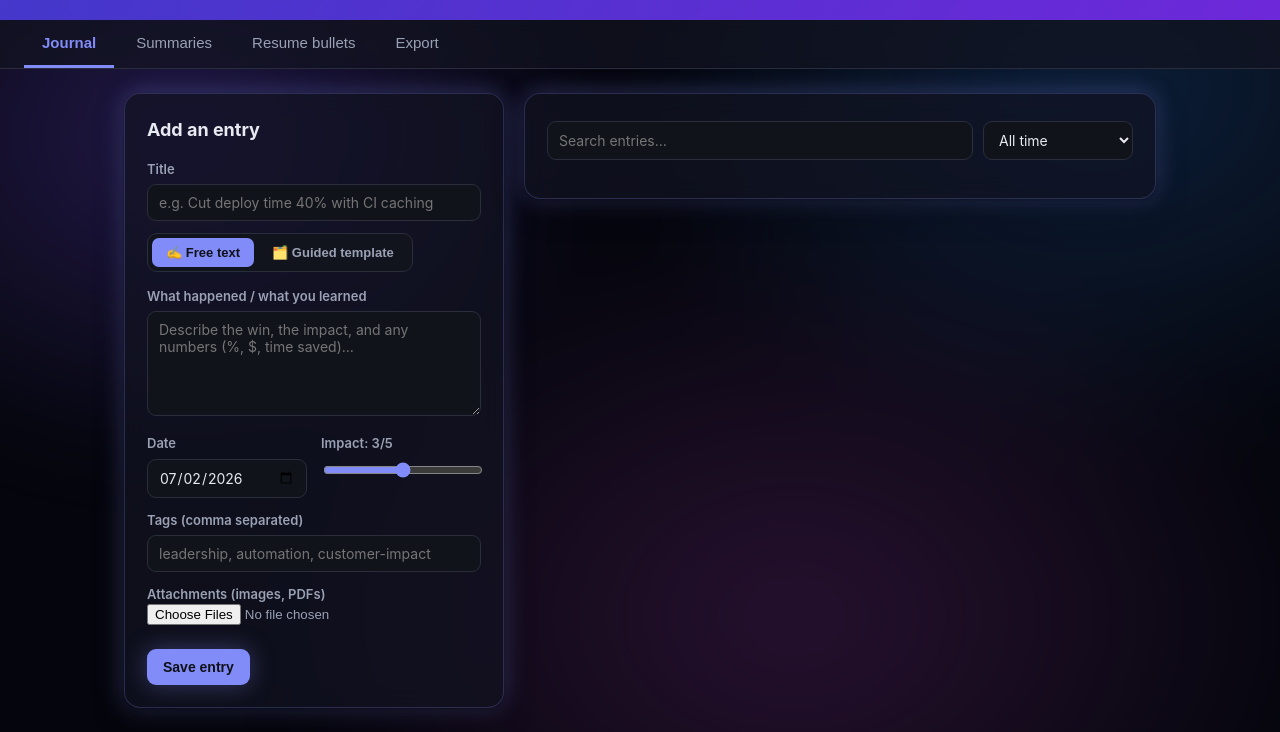
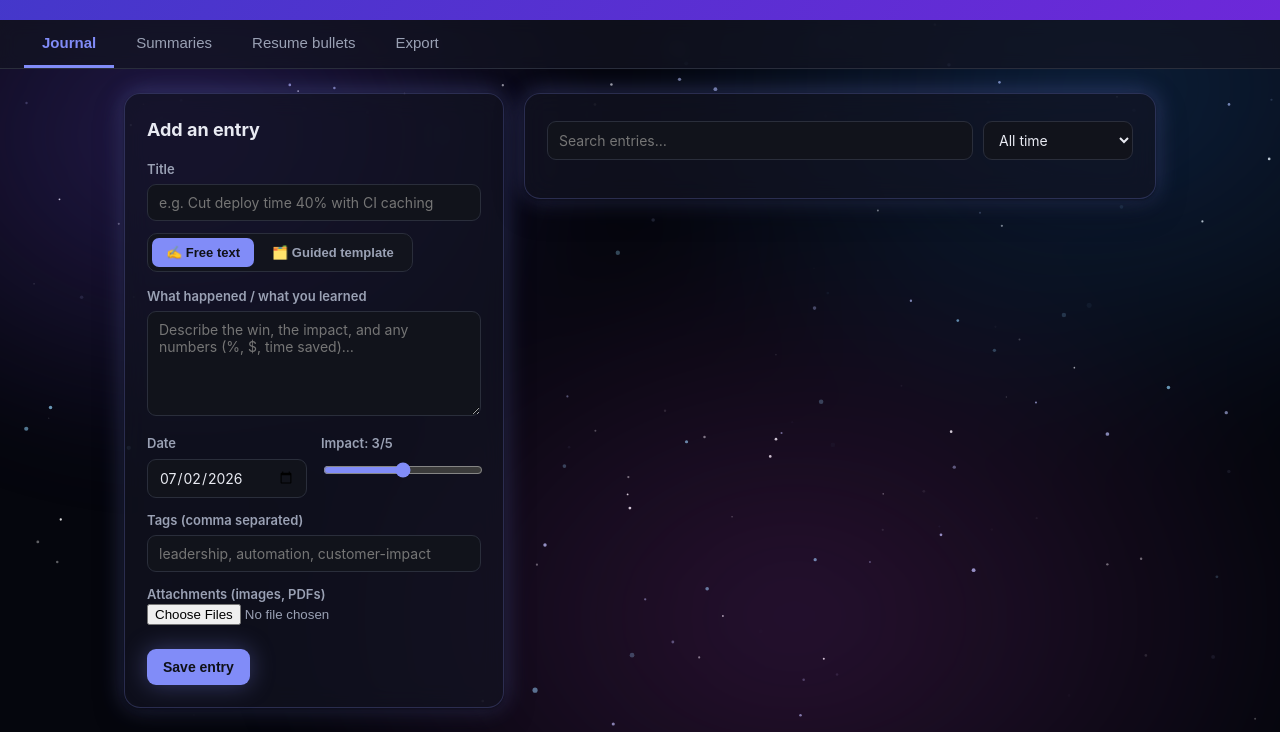
Before and after one commit to rs-acobb/win-journal, a website: page public/index.html in a window 1280 px wide. Both pictures are taken after a click on the button "🌙 Dark". Shown: the part 72-804 px from the top of the page. Drawn offline with Linux system fonts and the light colour scheme; no server answers.

Commit message:
Add canvas starfield renderer with unit-tested animation gate

```diff
--- a/public/index.html
+++ b/public/index.html
@@ -193,5 +193,6 @@
 
   <div id="toast" class="toast" role="status" aria-live="polite"></div>
   <script src="/app.js"></script>
+  <script src="/starfield.js"></script>
 </body>
 </html>
--- /dev/null
+++ b/public/starfield.js
@@ -0,0 +1,90 @@
+'use strict';
+
+// Pure gate: stars animate only in dark mood, decoration on, motion allowed.
+function shouldAnimate({ effectiveDark, highContrast, reducedMotion }) {
+  return Boolean(effectiveDark) && !highContrast && !reducedMotion;
+}
+
+// Under Node (tests) export the pure function and stop before touching the DOM.
+if (typeof module !== 'undefined' && module.exports) {
+  module.exports = { shouldAnimate };
+} else {
+  (function () {
+    const canvas = document.getElementById('starfield');
+    if (!canvas) return;
+    const ctx = canvas.getContext('2d');
+    const rm = window.matchMedia('(prefers-reduced-motion: reduce)');
+    const LAYERS = [
+      { count: 120, speed: 0.02, size: 1.2, varName: '--star-a' },
+      { count: 80, speed: 0.05, size: 1.6, varName: '--star-b' },
+      { count: 50, speed: 0.09, size: 2.2, varName: '--star-c' },
+    ];
+    const MAX = 300;
+    let stars = [], raf = 0, w = 0, h = 0, dpr = 1, mx = 0, my = 0, running = false, t = 0;
+
+    function currentState() {
+      const el = document.documentElement;
+      return {
+        effectiveDark: el.getAttribute('data-theme') === 'dark',
+        highContrast: el.getAttribute('data-contrast') === 'high',
+        reducedMotion: rm.matches,
+      };
+    }
+    function tokenColor(varName) {
+      return getComputedStyle(document.documentElement).getPropertyValue(varName).trim() || 'rgba(255,255,255,.8)';
+    }
+    function resize() {
+      dpr = Math.min(window.devicePixelRatio || 1, 2);
+      w = canvas.clientWidth; h = canvas.clientHeight;
+      canvas.width = Math.floor(w * dpr); canvas.height = Math.floor(h * dpr);
+      ctx.setTransform(dpr, 0, 0, dpr, 0, 0);
+      genStars();
+    }
+    function genStars() {
+      stars = [];
+      const scale = Math.min(1, (w * h) / (1440 * 900));
+      LAYERS.forEach((L, li) => {
+        const n = Math.min(Math.round(L.count * scale), MAX);
+        for (let i = 0; i < n; i++) {
+          stars.push({
+            x: Math.random() * w,
+            y: Math.random() * h,
+            r: L.size * (0.6 + Math.random() * 0.6),
+            tw: Math.random() * Math.PI * 2,
+            layer: li,
+          });
+        }
+      });
+    }
+    function draw() {
+      ctx.clearRect(0, 0, w, h);
+      const cols = LAYERS.map((L) => tokenColor(L.varName));
+      for (const s of stars) {
+        const L = LAYERS[s.layer];
+        const px = mx * L.speed * 40, py = my * L.speed * 40;
+        ctx.globalAlpha = 0.5 + 0.5 * Math.sin(t * 2 + s.tw);
+        ctx.fillStyle = cols[s.layer];
+        ctx.beginPath();
+        ctx.arc(((s.x + px + t * L.speed * 20) % w + w) % w, ((s.y + py) % h + h) % h, s.r, 0, Math.PI * 2);
+        ctx.fill();
+      }
+      ctx.globalAlpha = 1;
+    }
+    function loop() { t += 0.016; draw(); raf = requestAnimationFrame(loop); }
+    function start() { if (running) return; running = true; resize(); loop(); }
+    function stop() { running = false; if (raf) cancelAnimationFrame(raf); raf = 0; ctx.clearRect(0, 0, w, h); }
+    function sync() { (shouldAnimate(currentState()) && !document.hidden) ? start() : stop(); }
+
+    window.addEventListener('resize', () => { if (running) resize(); });
+    window.addEventListener('pointermove', (e) => {
+      mx = (e.clientX / window.innerWidth - 0.5);
+      my = (e.clientY / window.innerHeight - 0.5);
+    });
+    document.addEventListener('visibilitychange', sync);
+    rm.addEventListener('change', sync);
+    new MutationObserver(sync).observe(document.documentElement, {
+      attributes: true, attributeFilter: ['data-theme', 'data-contrast'],
+    });
+    sync();
+  })();
+}
```
Also changed, not shown: test/starfield.test.js (added, +14 -0 lines).
